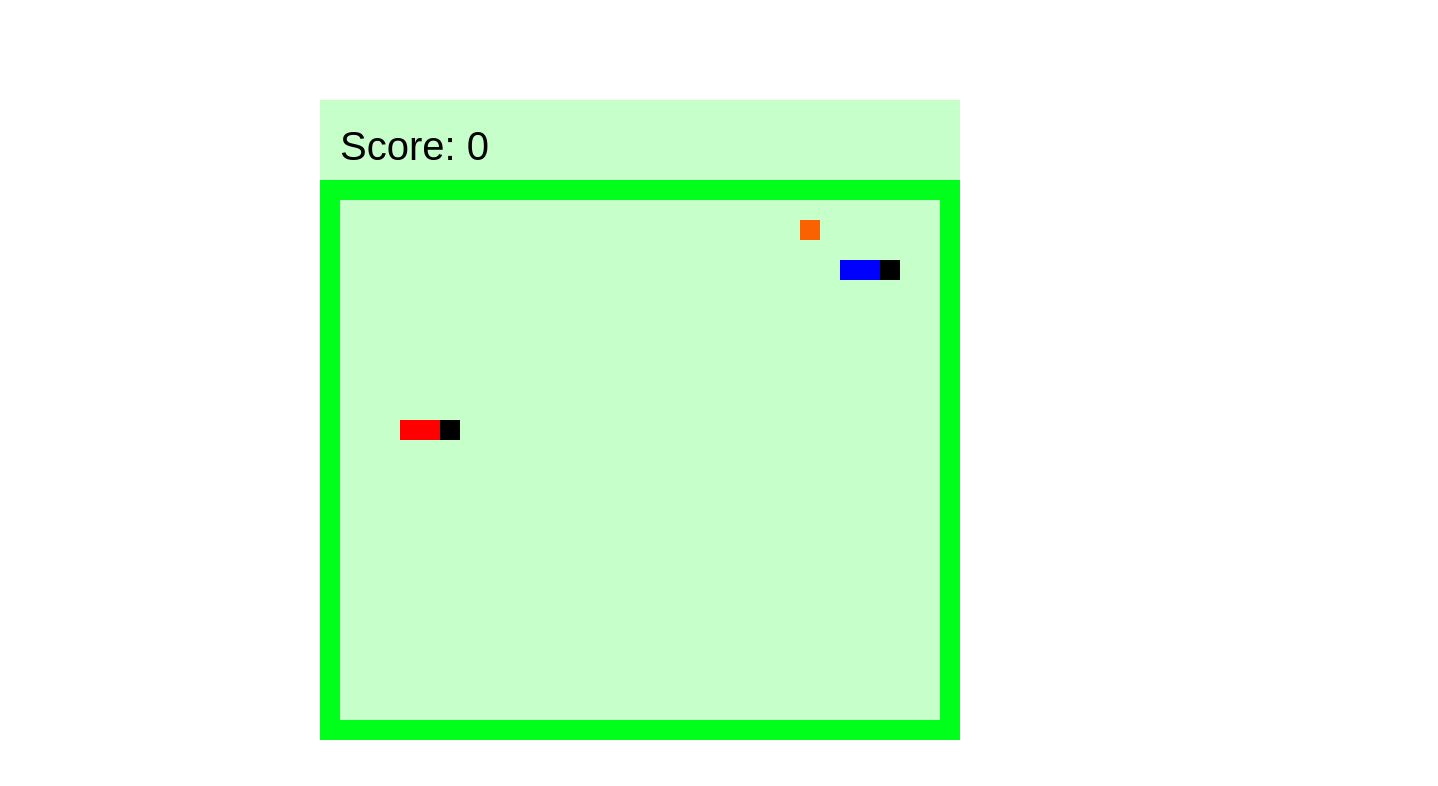
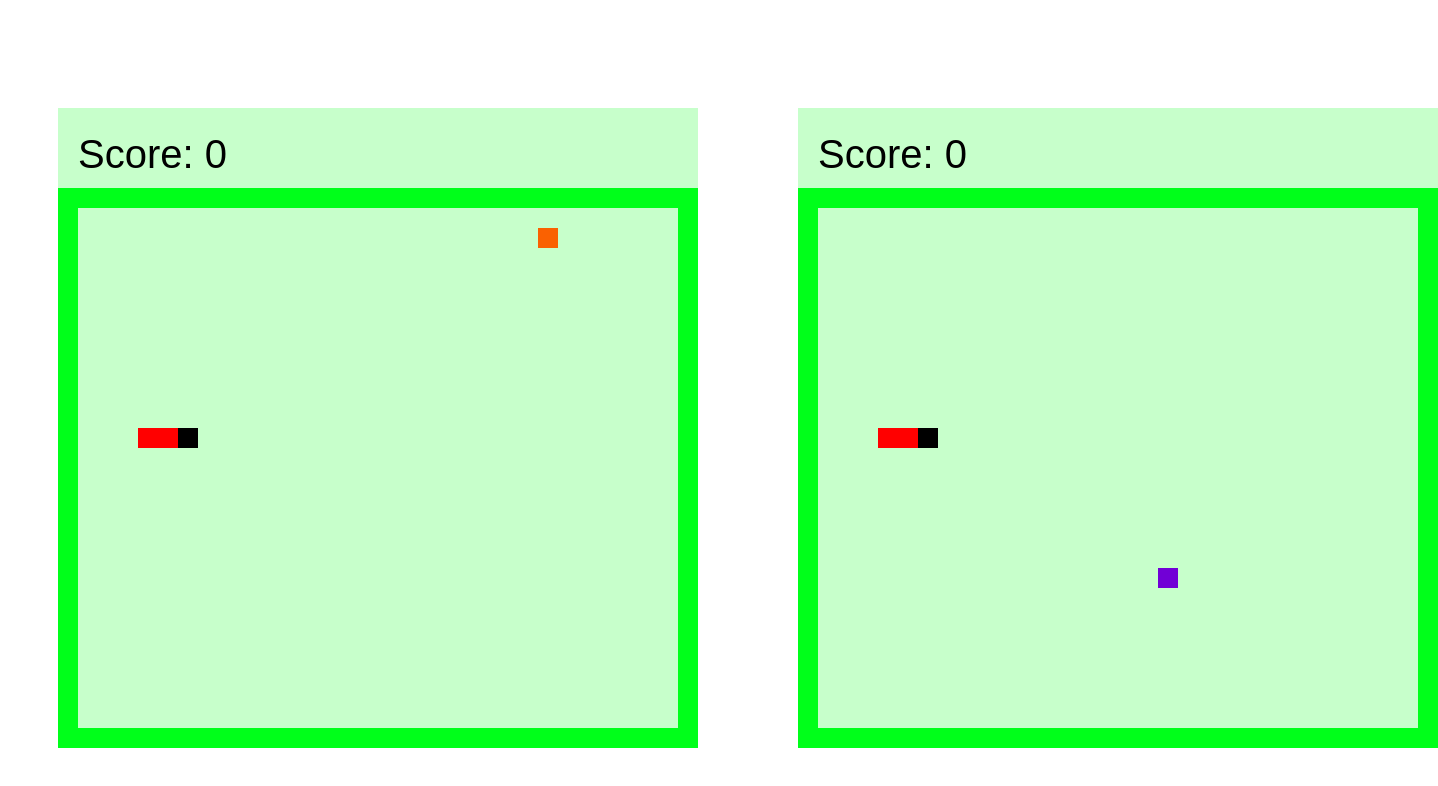
Before and after one commit to zeromistakes/snakeGameJS, a plain HTML site: page index.html in a window 1280 px wide. Shown: the whole page, 1438 px wide, since content can reach past the window. Drawn offline with Linux system fonts and the light colour scheme.

Commit message:
2 gamefields with independent controls

```diff
--- a/index.html
+++ b/index.html
@@ -9,6 +9,7 @@
 </head>
 <body>
     <canvas class="gamefield" width="640" height="640"></canvas>
-	<script src="script.js"></script>
+	<canvas class="anotherGamefield"  width="640" height="640"></canvas>
+	<script src="./script.js"></script>
 </body>
 </html>
--- a/script.js
+++ b/script.js
@@ -1,8 +1,8 @@
 class Game {
-    constructor() {
-        this.canvas = document.querySelector('.gamefield');
+    constructor(gamefield) {
+        this.canvas = document.querySelector(gamefield);
         this.context = this.canvas.getContext('2d');
-
+        this.gamefield = gamefield;
         this.width = this.canvas.width;
         this.height = this.canvas.height;
         this.blockSize = 20;
@@ -25,14 +25,7 @@ class Game {
             tailLength: 3
         };
 
-        this.secondSnake = {
-            x: this.width / 4,
-            y: this.height / 4,
-            vx: this.blockSize,
-            vy: 0,
-            tail: [],
-            tailLength: 3
-        };
+
 
         this.food = {
             x: this.randomizer (2, this.blockWidth - 1) * this.blockSize,
@@ -49,17 +42,16 @@ class Game {
         this.frames = 0;
         this.context.clearRect(0, 0, this.width, this.height);
         this.control();
-        this.controlSecondSnake();
         this.drawScore();
         this.drawWalls();
         this.spawnFood();
         this.drawSnake(this.snake);
-        this.drawSnake(this.secondSnake);
 
     }
 
     control() {
         document.addEventListener('keydown', (event) => {
+            if (this.gamefield === '.gamefield') {
                 if (event.which === 37 && this.snake.vx === 0) { // left
                     this.snake.vx = -this.blockSize;
                     this.snake.vy = 0;
@@ -73,76 +65,74 @@ class Game {
                     this.snake.vx = 0;
                     this.snake.vy = this.blockSize;
                 }
+            } else if (this.gamefield === '.anotherGamefield') {
+                if (event.which === 65 && this.snake.vx === 0) { // left
+                    this.snake.vx = -this.blockSize;
+                    this.snake.vy = 0;
+                } else if (event.which === 87 && this.snake.vy === 0) { // up
+                    this.snake.vx = 0;
+                    this.snake.vy = -this.blockSize;
+                } else if (event.which === 68 && this.snake.vx === 0) { // right
+                    this.snake.vx = this.blockSize;
+                    this.snake.vy = 0;
+                } else if (event.which === 83 && this.snake.vy === 0) { // down
+                    this.snake.vx = 0;
+                    this.snake.vy = this.blockSize;
+                }
+            }
+
         });
     }
 
-    controlSecondSnake() {
-        document.addEventListener('keydown', (event) => {
-            if (event.which === 65 && this.secondSnake.vx === 0) { // left
-                this.secondSnake.vx = -this.blockSize;
-                this.secondSnake.vy = 0;
-            } else if (event.which === 87 && this.secondSnake.vy === 0) { // up
-                this.secondSnake.vx = 0;
-                this.secondSnake.vy = -this.blockSize;
-            } else if (event.which === 68 && this.secondSnake.vx === 0) { // right
-                this.secondSnake.vx = this.blockSize;
-                this.secondSnake.vy = 0;
-            } else if (event.which === 83 && this.secondSnake.vy === 0) { // down
-                this.secondSnake.vx = 0;
-                this.secondSnake.vy = this.blockSize;
-            }
-        });
+
+
+    drawSnake() {
+        this.snake.x += this.snake.vx;
+        this.snake.y += this.snake.vy;
+
+        this.setWallCollision();
+        this.changeTailLength();
+        this.colorizeSnake();
+        this.checkFoodCollision();
+        this.restartCondition();
     }
 
-    drawSnake(snake) {
-        snake.x += snake.vx;
-        snake.y += snake.vy;
+    changeTailLength() {
+        this.snake.tail.unshift({ x: this.snake.x, y: this.snake.y});
 
-        this.setWallCollision(snake);
-        this.changeTailLength(snake);
-        this.colorizeSnake(snake);
-        this.checkFoodCollision(snake);
-        this.restartCondition(snake);
-    }
-
-    changeTailLength(snake) {
-        snake.tail.unshift({ x: snake.x, y: snake.y});
-
-        if (snake.tail.length > snake.tailLength) {
-            snake.tail.pop();
+        if (this.snake.tail.length > this.snake.tailLength) {
+            this.snake.tail.pop();
         }
     }
 
-    restartCondition(snake) {
-        snake.tail.forEach((elem,index) => {
+    restartCondition() {
+        this.snake.tail.forEach((elem,index) => {
 
-            for (let i = index + 1; i < snake.tail.length; i++) {
-                if (elem.x === snake.tail[i].x && elem.y === snake.tail[i].y) {
-                    this.restart(snake);
+            for (let i = index + 1; i < this.snake.tail.length; i++) {
+                if (elem.x === this.snake.tail[i].x && elem.y === this.snake.tail[i].y) {
+                    this.restart();
                 }
             }
         });
     }
 
-    checkFoodCollision(snake) {
-        snake.tail.forEach((elem) => {
+    checkFoodCollision() {
+        this.snake.tail.forEach((elem) => {
 
             if (elem.x === this.food.x && elem.y === this.food.y) {
-                snake.tailLength++;
+                this.snake.tailLength++;
                 this.incrScore();
                 this.setRandomFoodCoords();
             }
         });
     }
 
-    colorizeSnake(snake) {
-        snake.tail.forEach((elem,index) => {
+    colorizeSnake() {
+        this.snake.tail.forEach((elem,index) => {
             if (index === 0) {
                 this.context.fillStyle = '#000000';
-            } else if (snake === this.snake){
+            } else {
                 this.context.fillStyle = 'red';
-            } else {
-                this.context.fillStyle = 'blue';
             }
             this.context.fillRect(elem.x, elem.y, this.blockSize, this.blockSize);
         });
@@ -157,15 +147,15 @@ class Game {
         this.context.fillRect(this.width - this.blockSize, this.blockSize * 4, this.blockSize, this.height);
     }
 
-    setWallCollision(snake) {
-        if(snake.x < this.blockSize) {
-            snake.x = this.width - this.blockSize * 2;
-        } else if(snake.x >= this.width - this.blockSize) {
-            snake.x = this.blockSize;
-        } else if(snake.y < this.blockSize * 5) {
-            snake.y = this.height - this.blockSize * 2;
-        } else if(snake.y >= this.height - this.blockSize) {
-            snake.y = this.blockSize * 5;
+    setWallCollision() {
+        if(this.snake.x < this.blockSize) {
+            this.snake.x = this.width - this.blockSize * 2;
+        } else if(this.snake.x >= this.width - this.blockSize) {
+            this.snake.x = this.blockSize;
+        } else if(this.snake.y < this.blockSize * 5) {
+            this.snake.y = this.height - this.blockSize * 2;
+        } else if(this.snake.y >= this.height - this.blockSize) {
+            this.snake.y = this.blockSize * 5;
         }
     }
 
@@ -179,14 +169,14 @@ class Game {
         this.food.y = this.randomizer(5, this.blockHeight - 1) * this.blockSize;
     }
 
-    restart(snake) {
-        score = 0;
-        snake.x = this.width / 2;
-        snake.y = this.height / 2;
-        snake.vx = this.blockSize;
-        snake.vy = 0;
-        snake.tail = [];
-        snake.tailLength = 3;
+    restart() {
+        this.score = 0;
+        this.snake.x = this.width / 2;
+        this.snake.y = this.height / 2;
+        this.snake.vx = this.blockSize;
+        this.snake.vy = 0;
+        this.snake.tail = [];
+        this.snake.tailLength = 3;
     }
 
     drawScore() {
@@ -211,6 +201,9 @@ class Game {
 
 }
 
-let game = new Game();
-
+let game = new Game('.gamefield');
 game.gameLoop();
+console.log(game);
+let anotherGame = new Game('.anotherGamefield');
+anotherGame.gameLoop();
+console.log(anotherGame);
--- a/style.css
+++ b/style.css
@@ -1,5 +1,10 @@
-.gamefield {
-    display:block;
-    margin: 100px auto;
+body {
+    display: flex;
+}
+
+.gamefield, .anotherGamefield{
+    display: block;
+    justify-content: center;
+    margin: 100px 50px;
     background-color: #c7ffcb;
 }
```
Lines whose indentation alone changed are shown as unchanged.
